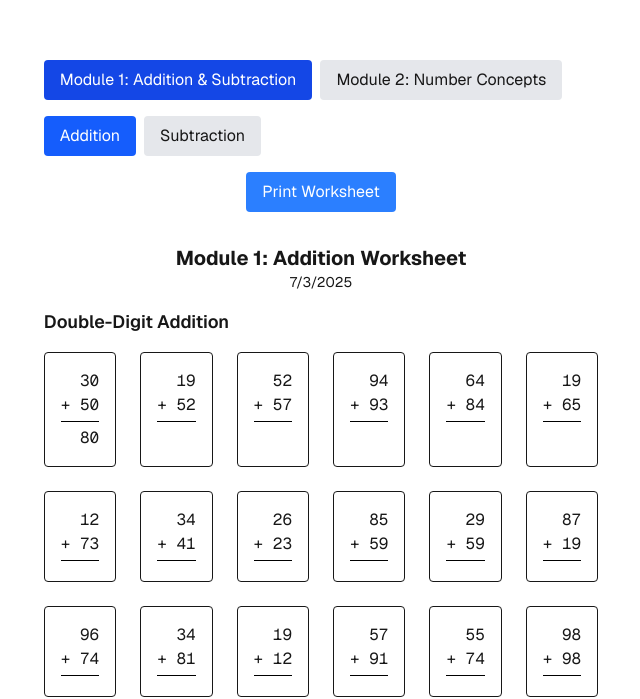
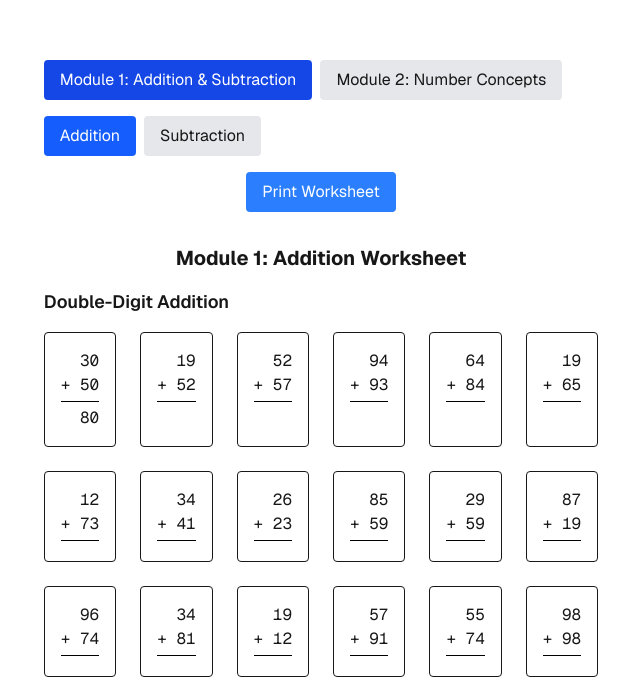
Before and after one commit to buddalasunil999/worksheets, a Next.js app: page / in a window 1280 px wide. Shown: the part 136-835 px from the top of the page, without its empty margins (319-959 px from the left). Built offline with nearby package versions, Linux system fonts and the light colour scheme.

Commit message:
refactored further

```diff
--- a/src/components/WorksheetGenerator.tsx
+++ b/src/components/WorksheetGenerator.tsx
@@ -1,26 +1,14 @@
 "use client";
 
-import { generateAdditionProblems, generateSubtractionProblems } from '../utils/mathProblems';
-import type { MathProblem } from '../utils/mathProblems';
 import NumberConceptsWorksheet from './NumberConceptsWorksheet';
 import { Addition } from './modules/module1/Addition';
 import { Subtraction } from './modules/module1/Subtraction';
-
 import { useEffect, useState } from 'react';
 
 export const WorksheetGenerator = () => {
-  const [currentDate, setCurrentDate] = useState('');
-  const [additionProblems, setAdditionProblems] = useState<MathProblem[]>([]);
-  const [subtractionProblems, setSubtractionProblems] = useState<MathProblem[]>([]);
   const [module, setModule] = useState<'module1' | 'module2'>('module1');
   const [lesson, setLesson] = useState<number>(1);
   const [type, setType] = useState<'addition' | 'subtraction'>('addition');
-
-  useEffect(() => {
-    setCurrentDate(new Date().toLocaleDateString());
-    setAdditionProblems(generateAdditionProblems(36));
-    setSubtractionProblems(generateSubtractionProblems(36));
-  }, []);
 
   return (
     <div className="max-w-4xl mx-auto">
@@ -81,17 +69,16 @@ export const WorksheetGenerator = () => {
       </div>
       {/* Module 1: Addition & Subtraction */}
       {module === 'module1' && type === 'addition' && (
-        <Addition problems={additionProblems} currentDate={currentDate} />
+        <Addition />
       )}
       {module === 'module1' && type === 'subtraction' && (
-        <Subtraction problems={subtractionProblems} currentDate={currentDate} />
+        <Subtraction />
       )}
       {/* Module 2: Number Concepts */}
       {module === 'module2' && (
         <div className="mb-8 print:mb-4">
           <div className="mb-4 text-center">
             <h2 className="text-xl font-bold">Module 2: Number Concepts Worksheet</h2>
-            <p className="text-sm">{currentDate}</p>
           </div>
           <NumberConceptsWorksheet lesson={lesson} />
         </div>
--- a/src/components/modules/module1/Addition.tsx
+++ b/src/components/modules/module1/Addition.tsx
@@ -1,17 +1,48 @@
-import React from 'react';
-import type { MathProblem } from '../../../utils/mathProblems';
+import React, { useEffect, useState } from 'react';
+
+// Utility functions and types for Addition problems
+export interface MathProblem {
+  num1: number;
+  num2: number;
+  answer: number;
+}
+
+const generateNumber = (min: number, max: number): number => {
+  return Math.floor(Math.random() * (max - min + 1)) + min;
+};
+
+export const generateAdditionProblems = (count: number): MathProblem[] => {
+  const problems: MathProblem[] = [];
+
+  for (let i = 0; i < count; i++) {
+    const num1 = generateNumber(10, 99); // Double digit numbers
+    const num2 = generateNumber(10, 99);
+    const answer = num1 + num2;
+
+    problems.push({
+      num1,
+      num2,
+      answer,
+    });
+  }
+
+  return problems;
+};
 
 interface AdditionProps {
-  problems: MathProblem[];
-  currentDate: string;
 }
 
-export function Addition({ problems, currentDate }: AdditionProps) {
+export function Addition({ }: AdditionProps) {
+  const [problems, setProblems] = useState<any[]>([]);
+
+  useEffect(() => {
+      setProblems(generateAdditionProblems(36));
+  }, []);
+
   return (
     <div className="mb-8 print:mb-4">
       <div className="mb-4 text-center">
         <h2 className="text-xl font-bold">Module 1: Addition Worksheet</h2>
-        <p className="text-sm">{currentDate}</p>
       </div>
       <div className="mb-6">
         <h3 className="text-lg font-semibold mb-4">Double-Digit Addition</h3>
--- a/src/components/modules/module1/Subtraction.tsx
+++ b/src/components/modules/module1/Subtraction.tsx
@@ -1,17 +1,47 @@
-import React from 'react';
-import type { MathProblem } from '../../../utils/mathProblems';
+import React, { useEffect, useState } from 'react';
+
+// Utility functions and types for Subtraction problems
+export interface MathProblem {
+  num1: number;
+  num2: number;
+  answer: number;
+}
+
+const generateNumber = (min: number, max: number): number => {
+  return Math.floor(Math.random() * (max - min + 1)) + min;
+};
+
+export const generateSubtractionProblems = (count: number): MathProblem[] => {
+  const problems: MathProblem[] = [];
+
+  for (let i = 0; i < count; i++) {
+    const num1 = generateNumber(20, 99);
+    const num2 = generateNumber(10, num1 - 1); // Ensure num2 is smaller than num1
+    const answer = num1 - num2;
+
+    problems.push({
+      num1,
+      num2,
+      answer,
+    });
+  }
+
+  return problems;
+};
 
 interface SubtractionProps {
-  problems: MathProblem[];
-  currentDate: string;
 }
 
-export function Subtraction({ problems, currentDate }: SubtractionProps) {
+export function Subtraction({ }: SubtractionProps) {
+  const [problems, setProblems] = useState<any[]>([]);
+
+  useEffect(() => {
+      setProblems(generateSubtractionProblems(36));
+  }, []);
   return (
     <div className="mb-8 print:mb-4">
       <div className="mb-4 text-center">
         <h2 className="text-xl font-bold">Module 1: Subtraction Worksheet</h2>
-        <p className="text-sm">{currentDate}</p>
       </div>
       <div className="mb-6">
         <h3 className="text-lg font-semibold mb-4">Double-Digit Subtraction</h3>
--- a/src/utils/mathProblems.ts
+++ /dev/null
@@ -1,45 +0,0 @@
-export interface MathProblem {
-  num1: number;
-  num2: number;
-  answer: number;
-}
-
-const generateNumber = (min: number, max: number): number => {
-  return Math.floor(Math.random() * (max - min + 1)) + min;
-};
-
-export const generateAdditionProblems = (count: number): MathProblem[] => {
-  const problems: MathProblem[] = [];
-
-  for (let i = 0; i < count; i++) {
-    const num1 = generateNumber(10, 99); // Double digit numbers
-    const num2 = generateNumber(10, 99);
-    const answer = num1 + num2;
-
-    problems.push({
-      num1,
-      num2,
-      answer,
-    });
-  }
-
-  return problems;
-};
-
-export const generateSubtractionProblems = (count: number): MathProblem[] => {
-  const problems: MathProblem[] = [];
-
-  for (let i = 0; i < count; i++) {
-    const num1 = generateNumber(20, 99);
-    const num2 = generateNumber(10, num1 - 1); // Ensure num2 is smaller than num1
-    const answer = num1 - num2;
-
-    problems.push({
-      num1,
-      num2,
-      answer,
-    });
-  }
-
-  return problems;
-};
```
